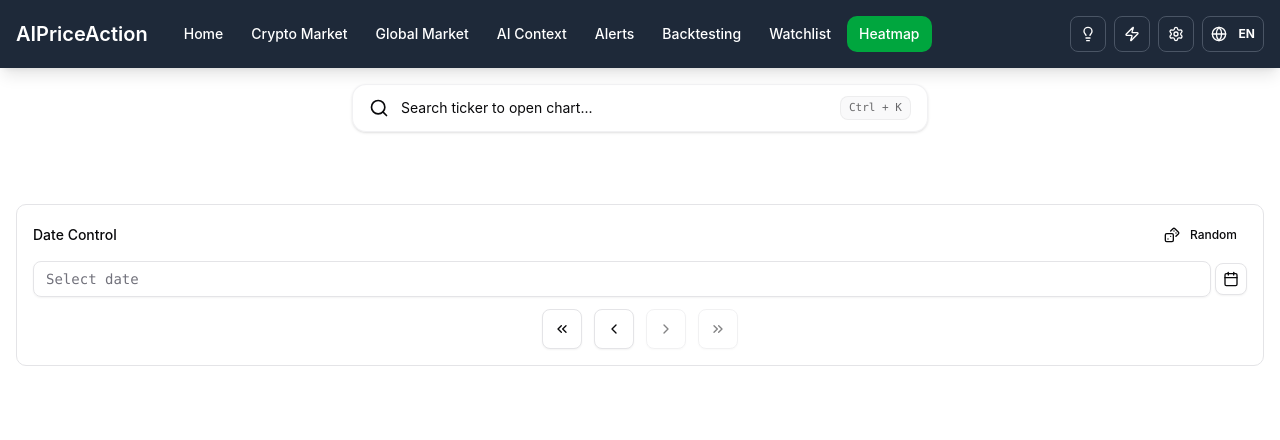
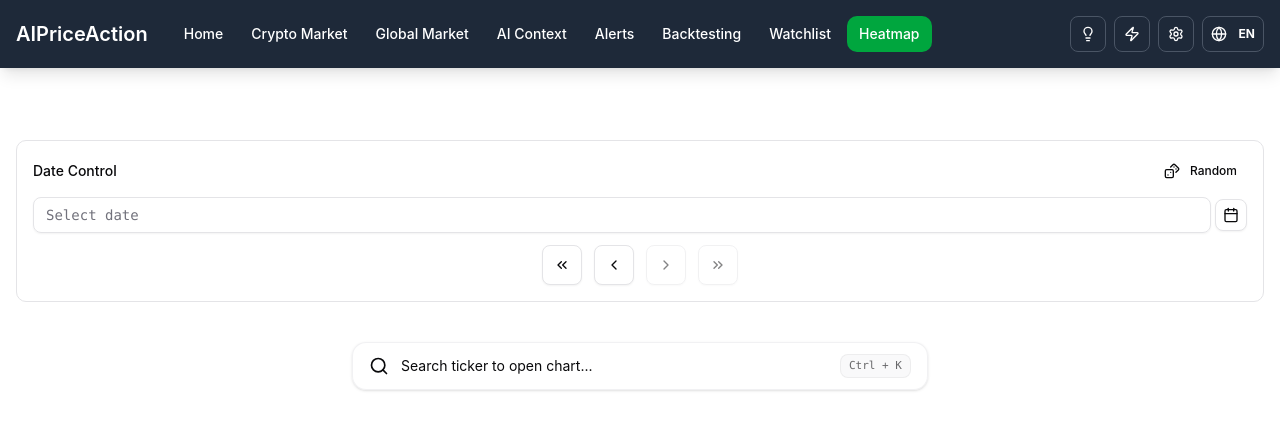
Before and after one commit to quanhua92/aipriceaction-web, a React (Vite) app: page /heatmap in a window 1280 px wide. Shown: the top 440 px of the page. Built offline with nearby package versions, Linux system fonts and the light colour scheme; no server answers.

Commit message:
feat: move TickerSearchBar below DateControl and set treemapTicker on search select in heatmap page

```diff
--- a/src/routes/heatmap.tsx
+++ b/src/routes/heatmap.tsx
@@ -56,6 +56,7 @@
 
 	const handleSelectTicker = (symbol: string) => {
 		setIsAlertFullscreen(false);
+		setTreemapTicker(symbol);
 		setFullscreenTicker(symbol);
 	};
 
@@ -78,11 +79,6 @@
 
 	return (
 		<>
-			{/* Ticker Search Bar */}
-			<div className="container mx-auto px-4 md:px-8 pt-4">
-				<TickerSearchBar onSelectTicker={handleSelectTicker} />
-			</div>
-
 			<div className="space-y-6">
 				{/* Section: Recent Alerts */}
 				<div className="p-3 md:p-4">
@@ -95,6 +91,11 @@
 				{/* Section: Date Control */}
 				<div className="p-3 md:p-4">
 					<DateControlWidget />
+				</div>
+
+				{/* Ticker Search Bar */}
+				<div className="container mx-auto px-4 md:px-8">
+					<TickerSearchBar onSelectTicker={handleSelectTicker} />
 				</div>
 
 				{/* Section: Ticker Chart + Market Treemap */}
```
